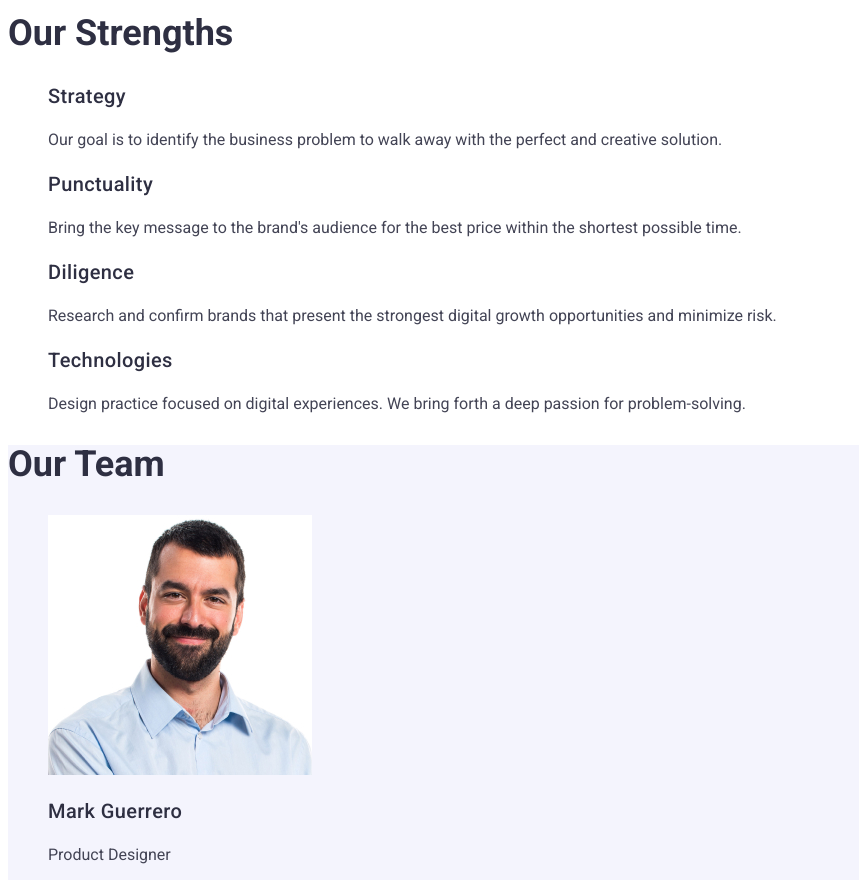
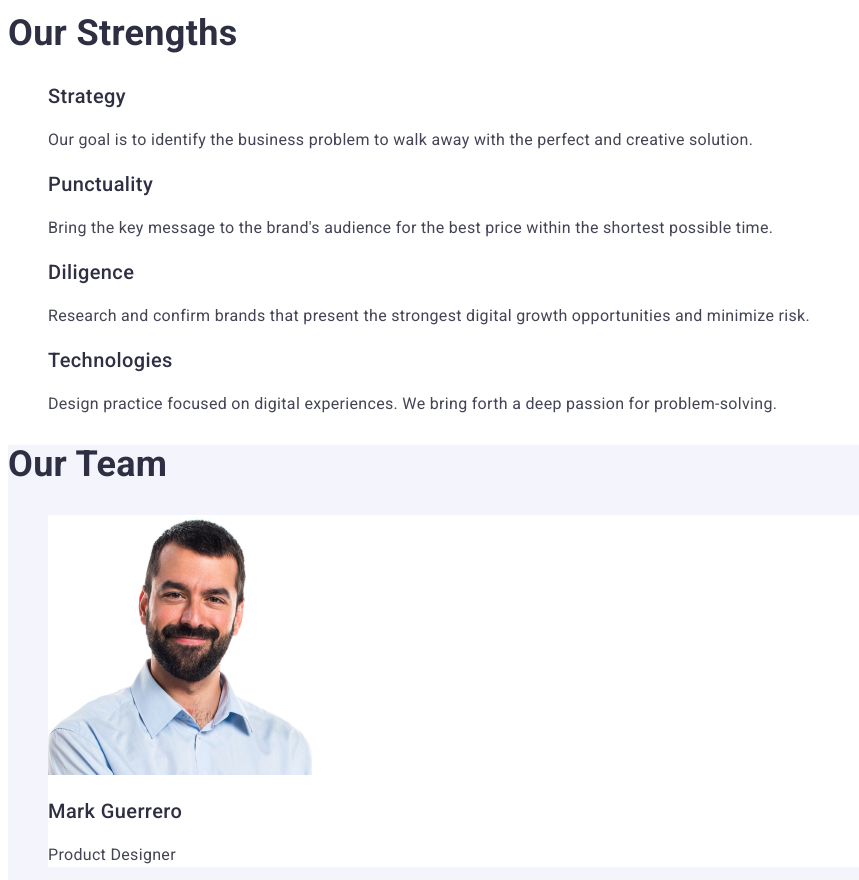
Before and after one commit to AistraViter/goit-markup-hw-02, a plain HTML site: page index.html in a window 1280 px wide. Shown: the part 380-1260 px from the top of the page, without its empty margins (0-859 px from the left). Drawn offline with Linux system fonts and the light colour scheme.

Commit message:
Правки 4 (залишок 21)

```diff
--- a/css/styles.css
+++ b/css/styles.css
@@ -2,6 +2,7 @@ body {
   font-family: "Roboto", sans-serif;
   color: #434455;
   background-color: white;
+  letter-spacing: 0.02em;
 }
 
 h2,
@@ -77,8 +78,9 @@ ul {
 .team-section {
   background-color: #f4f4fd;
 }
-
-
+.teammate-subsection {
+  background-color: white;
+}
 
 .website-title {
   color: white;
@@ -89,13 +91,16 @@ ul {
   letter-spacing: 0.02em;
 }
 
-.section-title {
+.section-title,
+.team-section-title {
   font-weight: bold;
   font-size: 36px;
   line-height: 1.11;
 }
-
-
+.team-section-title, {
+  text-align: center;
+  text-transform: capitalize;
+}
 
 .strengths-title,
 .teammate-name,
--- a/index.html
+++ b/index.html
@@ -58,7 +58,7 @@
         <ul>
           <li>
             <h3 class="strengths-title">Strategy</h3>
-            <p>
+            <p class="strengths-description">
               Our goal is to identify the business problem to walk away with the
               perfect and creative solution.
             </p>
@@ -74,7 +74,7 @@
 
           <li>
             <h3 class="strengths-title">Diligence</h3>
-            <p>
+            <p class="strengths-description">
               Research and confirm brands that present the strongest digital
               growth opportunities and minimize risk.
             </p>
@@ -82,7 +82,7 @@
 
           <li>
             <h3 class="strengths-title">Technologies</h3>
-            <p>
+            <p class="strengths-description">
               Design practice focused on digital experiences. We bring forth a
               deep passion for problem-solving.
             </p>
@@ -92,9 +92,9 @@
 
       <!-- Section 3-->
       <section class="team-section">
-        <h2 class="section-title">Our Team</h2>
+        <h2 class="team-section-title">Our Team</h2>
         <ul>
-          <li>
+          <li class="teammate-subsection">
             <img
               src="./images/team1.jpg"
               alt="image of Mark Guerrero"
@@ -104,13 +104,13 @@
             <p>Product Designer</p>
           </li>
 
-          <li>
+          <li class="teammate-subsection">
             <img src="./images/team2.jpg" alt="image of Tom Ford" width="264" />
             <h3 class="teammate-name">Tom Ford</h3>
             <p>Frontend Developer</p>
           </li>
 
-          <li>
+          <li class="teammate-subsection">
             <img
               src="./images/team3.jpg"
               alt="image of Camila Garcia"
@@ -120,7 +120,7 @@
             <p>Marketing</p>
           </li>
 
-          <li>
+          <li class="teammate-subsection">
             <img
               src="./images/team4.jpg"
               alt="image of Daniel Wilson"
```
